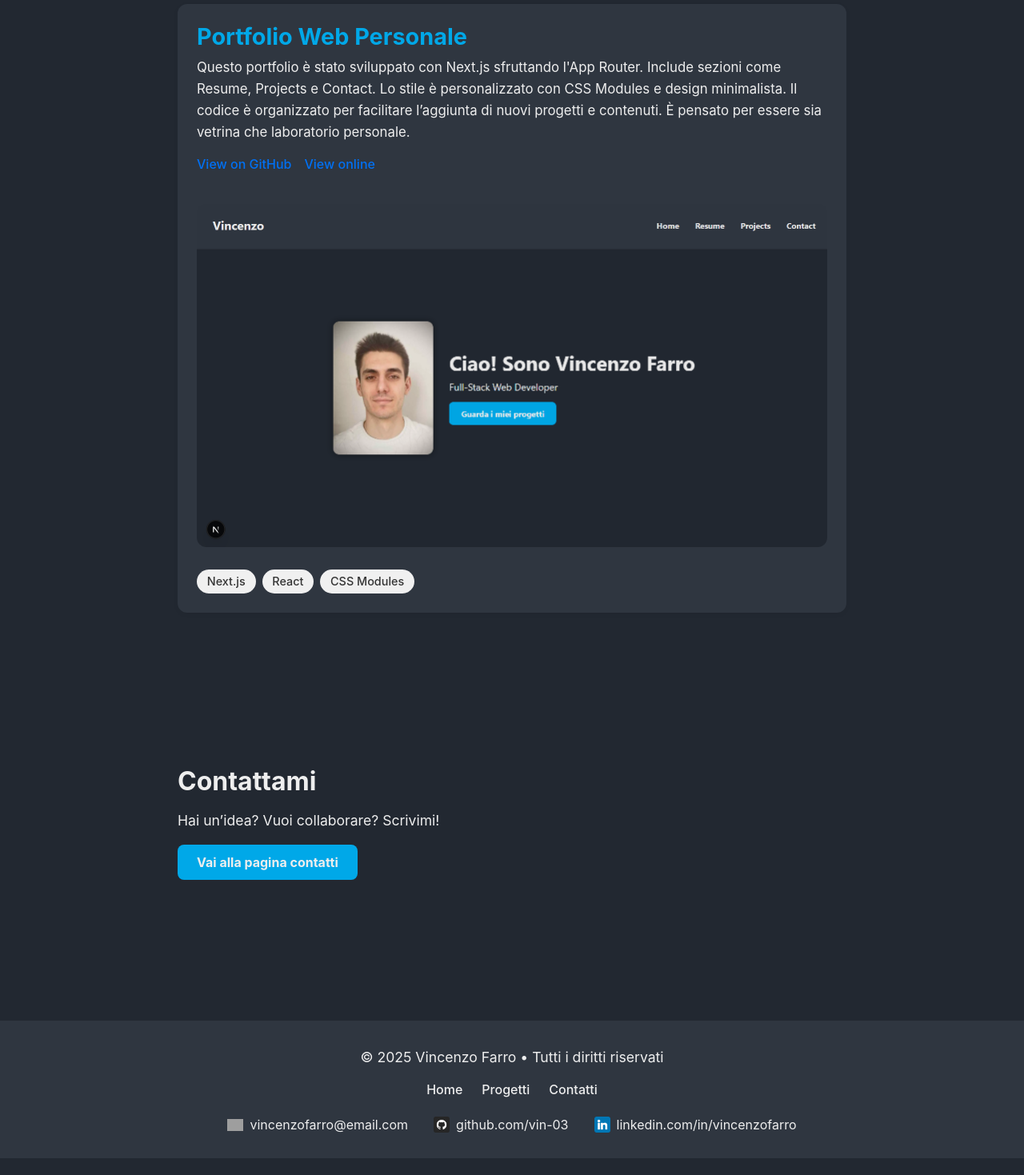
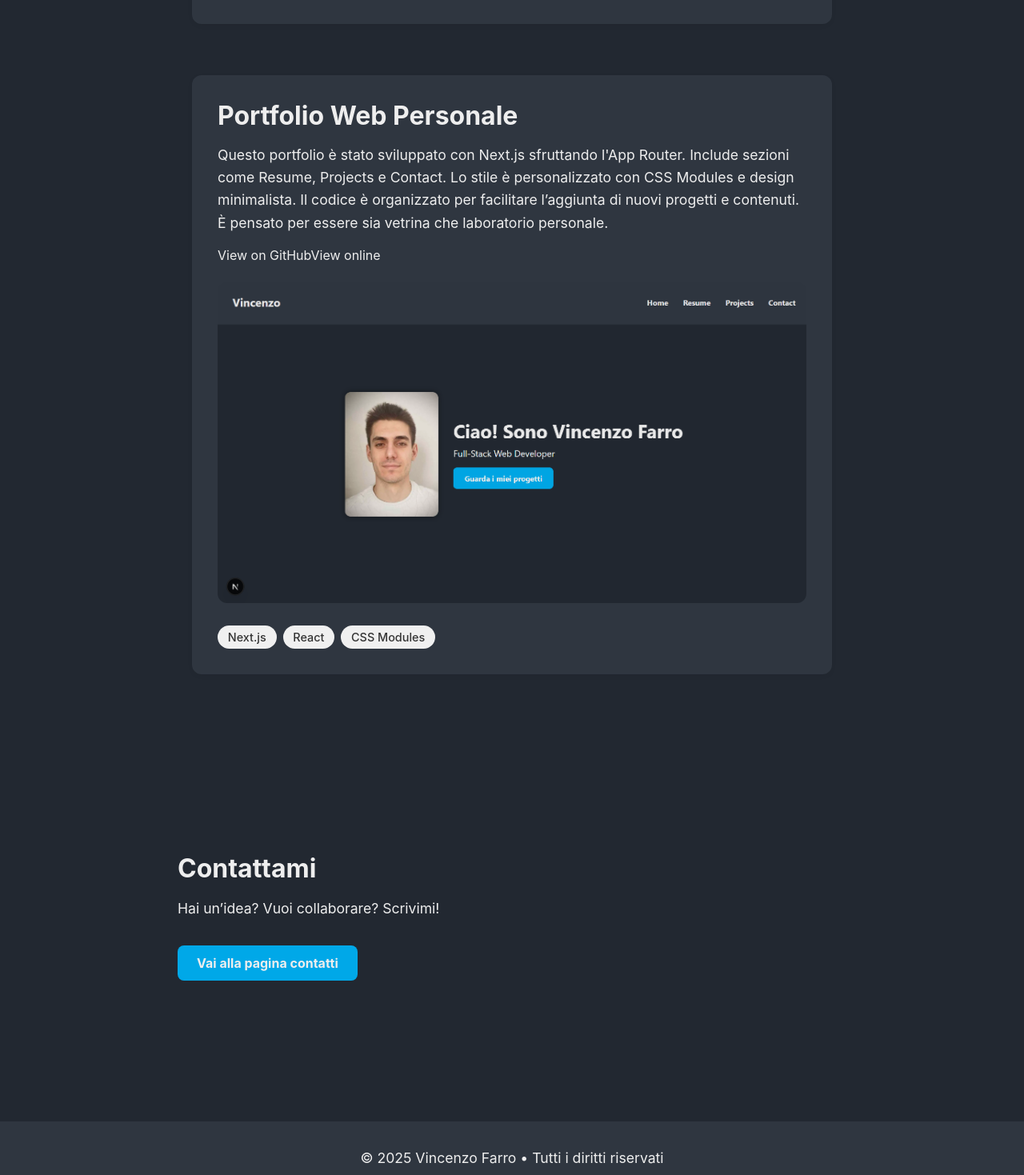
Before and after one commit to vin-03/personal-portfolio-nextjs-vincenzfarro, a Next.js app: page /projects in a window 1280 px wide. Shown: the part 1241-2710 px from the top of the page at 80% size. Before the commit the page ends 2689 px from the top, so only its background shows below. Built offline with nearby package versions, Linux system fonts and the light colour scheme; grey boxes are pictures that could not be loaded.

Commit message:
c10 - done whit contact and footer

```diff
--- a/src/app/page.jsx
+++ b/src/app/page.jsx
@@ -4,7 +4,7 @@ import fotoProfilo from "/public/imgs/myimg.png";
 
 export default function Home() {
     return (
-        <main>
+        <main className="page-home">
             <section className="hero">
                 <div className="hero-content">
                     <Image
@@ -24,7 +24,7 @@ export default function Home() {
                 </div>
             </section>
 
-            <section className="section-card about">
+            <section className="card about">
                 <h2>Chi sono</h2>
                 <p>
                     Sono uno studente universitario con la passione per lo
@@ -39,7 +39,7 @@ export default function Home() {
                 </p>
             </section>
 
-            <section className="section-card contact-preview">
+            <section className="card contact-preview">
                 <h2>Contattami</h2>
                 <p>Hai un’idea? Vuoi collaborare? Scrivimi!</p>
                 <a href="/contact" className="btn">
--- a/src/app/projects/page.jsx
+++ b/src/app/projects/page.jsx
@@ -1,10 +1,10 @@
 import "../../styles/projects.css";
-import ProjectCard from "@/components/ProjectCards";
+import ProjectCard from "@/components/ProjectCard";
 
 export default function ProjectsPage() {
     return (
-        <main className="projects">
-            <section className="projects-header">
+        <main className="page-projects page-container">
+            <section className="page-header">
                 <h1>I miei Progetti</h1>
                 <p>
                     Una selezione di progetti che mostrano le mie competenze
--- a/src/components/Footer.jsx
+++ b/src/components/Footer.jsx
@@ -1,21 +1,13 @@
-import Link from "next/link";
-
 export default function Footer() {
     return (
         <footer className="site-footer">
             <div className="footer-content">
                 <p>&copy; 2025 Vincenzo Farro • Tutti i diritti riservati</p>
 
-                <nav className="footer-nav">
-                    <Link href="/">Home</Link>
-                    <Link href="/projects">Progetti</Link>
-                    <Link href="/contact">Contatti</Link>
-                </nav>
-
                 <div className="footer-socials">
                     <div className="footer-item">
-                        <img src="/imgs/icons/mail.png" alt="Email" />
-                        <span>vincenzofarro@email.com</span>
+                        <img src="/imgs/icons/gmail.png" alt="Email" />
+                        <span>vincenzofarro01@email.com</span>
                     </div>
                     <div className="footer-item">
                         <img src="/imgs/icons/github.png" alt="GitHub" />
@@ -23,7 +15,7 @@ export default function Footer() {
                     </div>
                     <div className="footer-item">
                         <img src="/imgs/icons/linkedin.png" alt="LinkedIn" />
-                        <span>linkedin.com/in/vincenzofarro</span>
+                        <span>linkedin.com/in/vincenzo-farro</span>
                     </div>
                 </div>
             </div>
--- a/src/components/ProjectCards.jsx
+++ b/src/components/ProjectCard.jsx
@@ -2,7 +2,7 @@ import Image from "next/image";
 
 export default function ProjectCard({ title, description, technologies, gitLink, webLink, img }) {
     return (
-        <div className="project-card">
+        <div className="card">
             <h2>{title}</h2>
             <p>{description}</p>
             <a href={gitLink} target="_blank" rel="noopener noreferrer">
--- a/src/styles/globals.css
+++ b/src/styles/globals.css
@@ -3,6 +3,7 @@
     --second-color: #2f3640; /* Grigio scuro ma più neutro e "pulito" */
     --third-color: #00a8e8; /* Azzurro acceso ma meno "giocattoloso" */
     --fourth-color: #eeeeee;
+    --button-color: #0076a4;
 }
 
 * {
@@ -60,40 +61,52 @@ a:hover {
     text-decoration: underline;
 }
 
-/* --- CONTAINER --- */
-.container {
-    max-width: 1100px;
-    margin: 0 auto;
-    padding: 0 1rem;
-}
-
 /* --- SEZIONI --- */
 section {
     padding: 80px 0;
 }
 
-/* --- SECTION CARD --- */
-.section-card {
-    max-width: 800px;
+/* --- LAYOUT PAGINE --- */
+.page-container {
+    max-width: 900px;
     margin: 4rem auto;
     padding: 2rem;
+}
+
+.page-container.narrow {
+    max-width: 600px;
+}
+
+/* --- HEADER PAGINE --- */
+.page-header {
+    text-align: center;
+    margin-bottom: 3rem;
+}
+
+.page-header h1 {
+    font-size: 2.5rem;
+    color: var(--third-color);
+    margin-bottom: 0.5rem;
+}
+
+.page-header p {
+    font-size: 1.2rem;
+    opacity: 0.8;
+}
+
+/* --- GENERIC CARD --- */
+.card {
     background-color: var(--second-color);
     border-radius: 12px;
+    padding: 2rem;
+    margin: 4rem auto;
+    max-width: 800px;
+    box-shadow: 0 2px 6px rgba(0, 0, 0, 0.05);
+    transition: box-shadow 0.2s ease;
 }
 
-/* --- HEADER E FOOTER --- */
-header,
-footer {
-    background-color: var(--second-color);
-    padding: 1rem 0;
-    text-align: center;
-}
-
-nav ul {
-    display: flex;
-    justify-content: center;
-    list-style: none;
-    gap: 2rem;
+.card:hover {
+    box-shadow: 0 4px 12px rgba(0, 0, 0, 0.1);
 }
 
 /* --- BOTTONI --- */
@@ -103,12 +116,45 @@ button,
     background-color: var(--third-color);
     color: var(--fourth-color);
     padding: 0.75rem 1.5rem;
+    border: none;
     border-radius: 8px;
     font-weight: bold;
     cursor: pointer;
+    text-decoration: none;
+    transition: background-color 0.2s ease;
+    margin-top: 1rem;
 }
 
 button:hover,
 .btn:hover {
-    background-color: #0076a4;
+    background-color: var(--button-color);
+    text-decoration: none;
 }
+
+/* --- FORM --- */
+form {
+    background-color: var(--second-color);
+    padding: 2rem;
+    border-radius: 12px;
+    box-shadow: 0 2px 8px rgba(0, 0, 0, 0.1);
+}
+
+form p {
+    margin-bottom: 1.5rem;
+}
+
+input[type="text"],
+input[type="email"],
+textarea {
+    width: 100%;
+    padding: 0.75rem;
+    border: none;
+    border-radius: 8px;
+    font-size: 1rem;
+    font-family: inherit;
+    resize: vertical;
+}
+
+textarea {
+    min-height: 120px;
+}
--- a/src/styles/projects.css
+++ b/src/styles/projects.css
@@ -1,66 +1,3 @@
-.projects {
-    max-width: 900px;
-    margin: 4rem auto;
-    padding: 2rem;
-}
-
-.projects-header {
-    text-align: center;
-    margin-bottom: 3rem;
-}
-
-.projects-header h1 {
-    font-size: 2.5rem;
-    color: var(--third-color);
-    margin-bottom: 0.5rem;
-}
-
-.projects-header p {
-    font-size: 1.2rem;
-    color: var(--fourth-color);
-    opacity: 0.8;
-}
-
-/* CARD */
-.project-card {
-    border-radius: 12px;
-    padding: 1.5rem;
-    margin-bottom: 2rem;
-    background-color: var(--second-color);
-    box-shadow: 0 2px 6px rgba(0, 0, 0, 0.05);
-    transition: box-shadow 0.2s ease;
-}
-
-.project-card:hover {
-    box-shadow: 0 4px 12px rgba(0, 0, 0, 0.1);
-}
-
-.project-card h2 {
-    font-size: 1.8rem;
-    color: var(--third-color);
-    margin-bottom: 0.5rem;
-}
-
-.project-card p {
-    font-size: 1.05rem;
-    color: var(--fourth-color);
-    margin-bottom: 1rem;
-}
-
-.project-card a {
-    display: inline-block;
-    margin-right: 1rem;
-    margin-bottom: 1rem;
-    font-weight: 500;
-    color: var(--link-color, #0070f3);
-    text-decoration: none;
-    transition: color 0.2s ease;
-}
-
-.project-card a:hover {
-    color: var(--link-hover-color, #0050c3);
-}
-
 .project-card-image {
     margin: 1.5rem 0;
     text-align: center;
--- a/src/styles/resume.css
+++ b/src/styles/resume.css
@@ -1,55 +1,16 @@
-.resume {
-    max-width: 900px;
-    margin: 4rem auto;
-    padding: 2rem;
-}
-
-.resume-header {
-    text-align: center;
-    margin-bottom: 3rem;
-}
-
-.resume-header h1 {
-    font-size: 2.5rem;
-    color: var(--third-color);
-    margin-bottom: 0.5rem;
-}
-
-.resume-header p {
-    font-size: 1.2rem;
-    color: var(--fourth-color);
-    opacity: 0.8;
-}
-
-.download-btn {
-    margin-top: 1rem;
-    font-size: 1rem;
-    text-decoration: none;
-}
-
-.resume-section {
-    margin-bottom: 3rem;
-}
-
-.resume-section h2 {
+section h2 {
     font-size: 1.8rem;
     margin-bottom: 1rem;
     border-left: 4px solid var(--third-color);
     padding-left: 0.75rem;
 }
 
-.resume-section p,
-.resume-section li {
-    font-size: 1.05rem;
-    line-height: 1.6;
-}
-
-.resume-section ul {
+section ul {
     padding-left: 1.5rem;
     margin-top: 0.5rem;
 }
 
-.resume-section li {
+section li {
     margin-bottom: 0.3rem;
     list-style-type: "▸ ";
 }
@@ -58,12 +19,3 @@
     font-weight: bold;
     color: var(--third-color);
 }
-
-.cv-download {
-    text-align: center;
-    margin-top: 2rem;
-}
-.see-projects-btn {
-    margin-top: 1.5rem;
-    display: inline-block;
-}
```
Also changed, not shown: src/app/contact/page.jsx (+8 -20 lines), src/app/resume/page.jsx (+5 -5 lines), src/styles/contact.css (+0 -68 lines).
